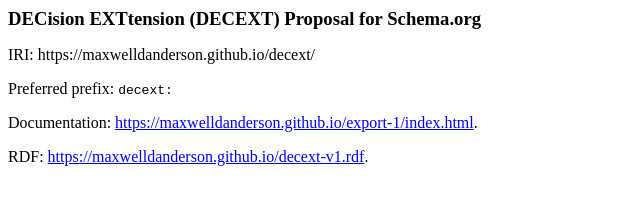
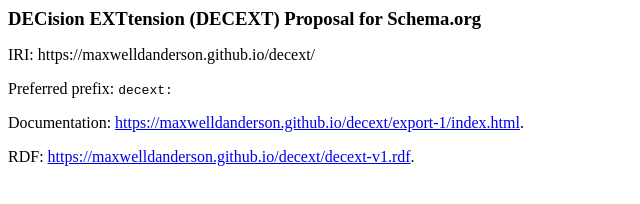
Before and after one commit to MaxwellDAnderson/decext, a plain HTML site: page index.html in a window 1280 px wide. Shown: the whole page, without its empty margins (0-640 px from the left). Drawn offline with Linux system fonts and the light colour scheme.

Commit message:
index hot fix

```diff
--- a/index.html
+++ b/index.html
@@ -6,7 +6,7 @@
     <h1>DECision EXTtension (DECEXT) Proposal for Schema.org</h1>
     <p>IRI: https://maxwelldanderson.github.io/decext/</p>
     <p>Preferred prefix: <code>decext:</code></p>
-    <p>Documentation: <a href="export-1/index.html">https://maxwelldanderson.github.io/export-1/index.html</a>.</p>
-    <p>RDF: <a href="decext-v1.rdf">https://maxwelldanderson.github.io/decext-v1.rdf</a>.</p>
+    <p>Documentation: <a href="export-1/index.html">https://maxwelldanderson.github.io/decext/export-1/index.html</a>.</p>
+    <p>RDF: <a href="decext-v1.rdf">https://maxwelldanderson.github.io/decext/decext-v1.rdf</a>.</p>
   </body>
 </html>
```
